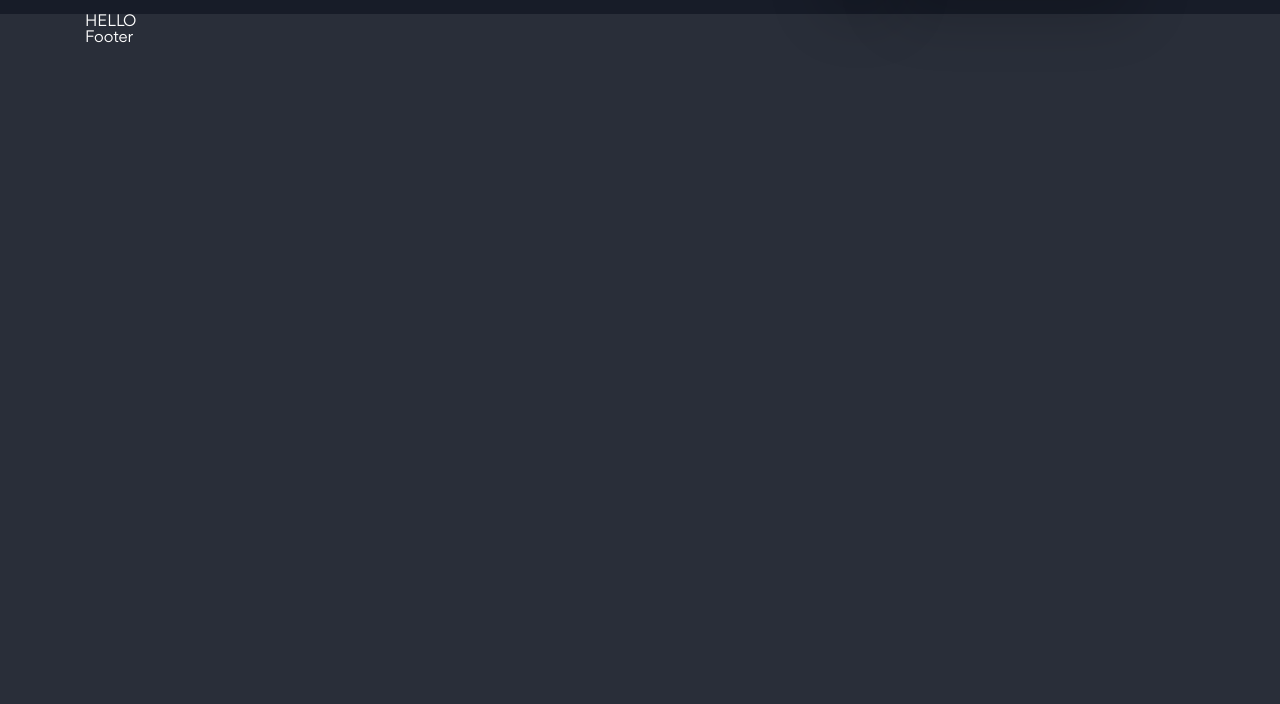
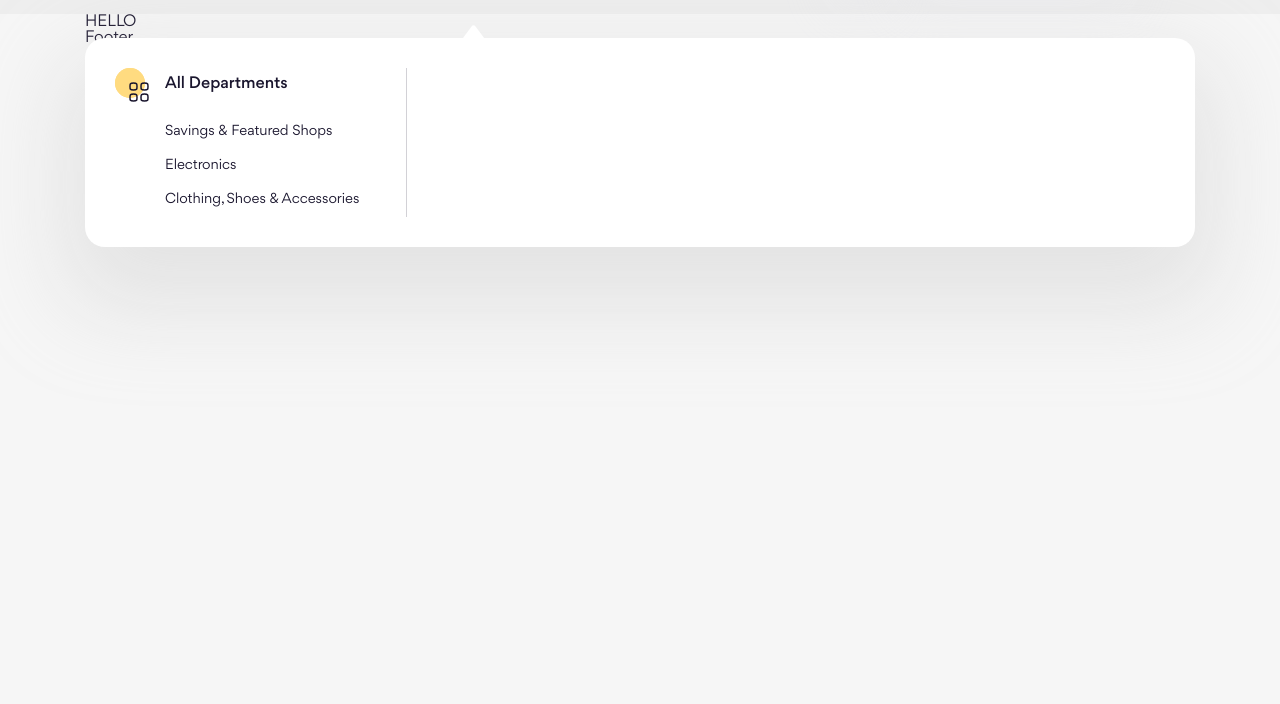
Before and after one commit to HieuYK/da-88, a website: page index.html in a window 1280 px wide. Shown: the part 96-800 px from the top of the page. Drawn offline with Linux system fonts and the light colour scheme.

Commit message:
B61.13 - Làm nội dung phần Mega menu #1

```diff
--- a/index.html
+++ b/index.html
@@ -1,5 +1,5 @@
 <!DOCTYPE html>
-<html lang="en" class="dark">
+<html lang="en">
   <head>
     <meta charset="UTF-8" />
     <meta name="viewport" content="width=device-width, initial-scale=1.0" />
--- a/scss/components/_dropdown.scss
+++ b/scss/components/_dropdown.scss
@@ -1,12 +1,15 @@
 .dropdown {
   position: absolute;
   left: 0;
+
+  // display: none;
+  width: min(1240px, 100%);
   padding-top: 54px;
-  display: none;
 
   &__inner {
     position: relative;
 
+    max-height: min(582px, 100vh - 158px);
     padding: 30px;
 
     border-radius: 20px;
@@ -23,3 +26,67 @@
     }
   }
 }
+
+.top-menu {
+  height: 100%;
+
+  &__main {
+    width: 292px;
+    height: 100%;
+    border-right: 1px solid var(--top-menu-border-color);
+  }
+}
+
+.menu-column {
+  display: flex;
+  gap: 14px;
+
+  &__icon {
+    position: relative;
+    flex-shrink: 0;
+    width: 36px;
+    height: 36px;
+  }
+
+  &__content {
+    flex: 1;
+  }
+
+  &__icon-1 {
+    width: 30px;
+    height: 30px;
+    object-fit: cover;
+  }
+
+  &__icon-2 {
+    position: absolute;
+    right: 0;
+    bottom: 0;
+    width: 24px;
+    height: 24px;
+    object-fit: cover;
+  }
+
+  &__heading {
+    margin-top: 4px;
+    font-size: 1.6rem;
+    font-weight: 500;
+    line-height: 150%;
+  }
+
+  &__list {
+    margin-top: 19px;
+  }
+
+  &__link {
+    display: block;
+    padding: 7px 0;
+    font-size: 1.4rem;
+    line-height: 142.857%;
+
+    &:hover {
+      font-weight: 500;
+      color: #0071dc;
+    }
+  }
+}
--- a/scss/theme/_dark.scss
+++ b/scss/theme/_dark.scss
@@ -14,4 +14,5 @@ html.dark {
   --dropdown-shadow-color: rgba(23, 28, 40, 0.4);
   --dropdown-arrow-color: brightness(0) saturate(100%) invert(17%) sepia(27%)
     saturate(487%) hue-rotate(185deg) brightness(89%) contrast(88%);
+  --top-menu-border-color: #171c28;
 }
--- a/scss/theme/_light.scss
+++ b/scss/theme/_light.scss
@@ -19,4 +19,5 @@ html {
   // Dropdown
   --dropdown-bg-color: #fff;
   --dropdown-shadow-color: rgba(200, 200, 200, 0.4);
+  --top-menu-border-color: #d2d1d6;
 }
--- a/templates/header.html
+++ b/templates/header.html
@@ -28,11 +28,43 @@
           </a>
           <div class="dropdown">
             <div class="dropdown__inner">
-              Lorem ipsum dolor sit amet consectetur adipisicing elit.
-              Perspiciatis laboriosam fugiat consequuntur sapiente, minima
-              ducimus nesciunt excepturi. Vel perferendis ipsa sint. Libero
-              numquam culpa laborum incidunt perferendis eius maiores
-              necessitatibus!
+              <div class="top-menu">
+                <div class="top-menu__main">
+                  <!-- Menu column -->
+                  <div class="menu-column">
+                    <div class="menu-column__icon">
+                      <img
+                        src="./assets/img/category/cate-1.1.svg"
+                        alt=""
+                        class="menu-column__icon-1"
+                      />
+                      <img
+                        src="./assets/img/category/cate-1.2.svg"
+                        alt=""
+                        class="menu-column__icon-2"
+                      />
+                    </div>
+                    <div class="menu-column__content">
+                      <h2 class="menu-column__heading">All Departments</h2>
+                      <ul class="menu-column__list">
+                        <li>
+                          <a href="#!" class="menu-column__link">
+                            Savings & Featured Shops
+                          </a>
+                        </li>
+                        <li>
+                          <a href="#!" class="menu-column__link">Electronics</a>
+                        </li>
+                        <li>
+                          <a href="#!" class="menu-column__link">
+                            Clothing, Shoes & Accessories
+                          </a>
+                        </li>
+                      </ul>
+                    </div>
+                  </div>
+                </div>
+              </div>
             </div>
           </div>
         </li>
@@ -45,15 +77,6 @@
               class="navbar__arrow icon"
             />
           </a>
-          <div class="dropdown">
-            <div class="dropdown__inner">
-              Lorem ipsum dolor sit amet consectetur adipisicing elit.
-              Perspiciatis laboriosam fugiat consequuntur sapiente, minima
-              ducimus nesciunt excepturi. Vel perferendis ipsa sint. Libero
-              numquam culpa laborum incidunt perferendis eius maiores
-              necessitatibus!
-            </div>
-          </div>
         </li>
         <li class="navbar__item">
           <a href="#!" class="navbar__link">
@@ -64,15 +87,6 @@
               class="navbar__arrow icon"
             />
           </a>
-          <div class="dropdown">
-            <div class="dropdown__inner">
-              Lorem ipsum dolor sit amet consectetur adipisicing elit.
-              Perspiciatis laboriosam fugiat consequuntur sapiente, minima
-              ducimus nesciunt excepturi. Vel perferendis ipsa sint. Libero
-              numquam culpa laborum incidunt perferendis eius maiores
-              necessitatibus!
-            </div>
-          </div>
         </li>
       </ul>
     </nav>
```
Also changed, not shown: assets/css/main.css, assets/img/category/cate-1.1.svg (added), assets/img/category/cate-1.2.svg (added), 1 other file.
